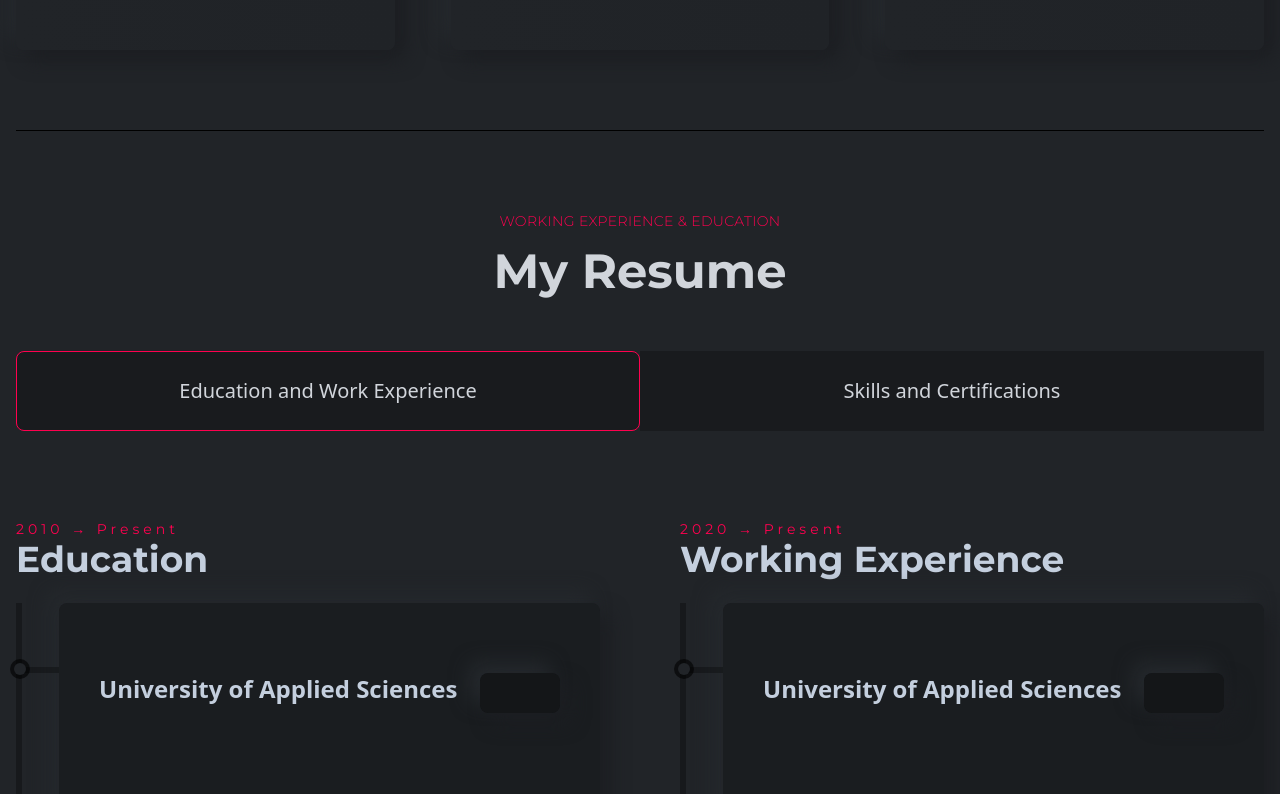
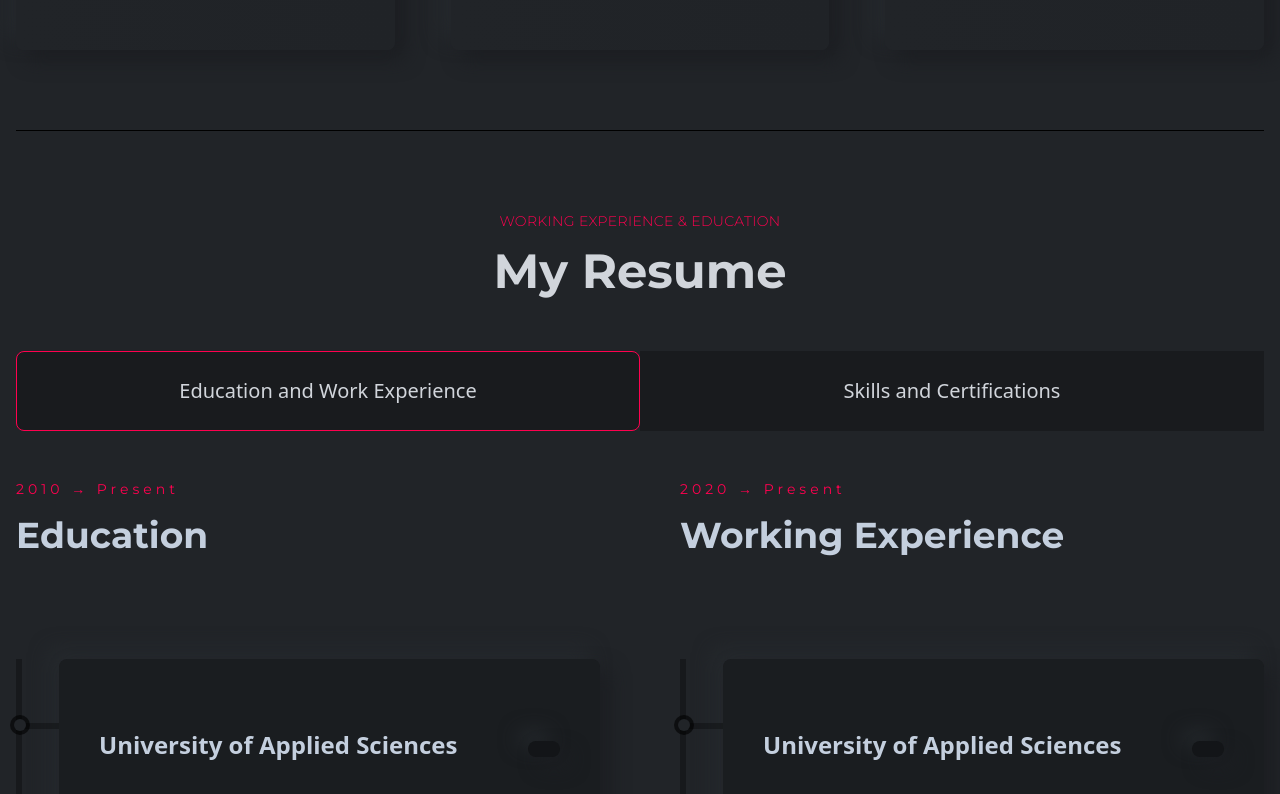
Before and after one commit to ArttuPuttonen/myPortfolio, a React (Create React App) app: page / in a window 1280 px wide. Shown: the part 2980-3774 px from the top of the page. Built offline with nearby package versions, Linux system fonts and the light colour scheme; the HTML template or start-up script is replaced by a standard one.

Commit message:
välipush

```diff
--- a/src/components/features/Card.js
+++ b/src/components/features/Card.js
@@ -12,7 +12,7 @@ const Card = ({title, des, icon}) => {
                     <span className="text-5xl text-designColor">{icon}</span>
                 </div>
                 <div className="flex flex-col gap-6">
-                    <h2 className="text-2xl font-titleFont font-bold text-gray-300">{title}</h2>
+                    <h2 className="text-xl mg:text-2xl font-titleFont font-bold text-gray-300">{title}</h2>
                     <p className="base">{des}</p>
                     <span className="text-2xl text-designColor">
                         <HiArrowRight />
--- a/src/components/features/Features.js
+++ b/src/components/features/Features.js
@@ -8,7 +8,7 @@ function Features() {
         <section id="features" className="w-full py-20 border-b-[1px] border-b-black">
         <Title title="Features" des="What I do"/>
 
-        <div className="grid grid-cols-3 gap-20">
+        <div className="grid grid-cols-1 md:grid-cols-2 xl:grid-cols-3 gap-6 xl:gap-20">
         <Card title="Business Strategy" des="lorem ipsum lorem askldfaklf asdflkasdf klasgbdfaklsjhf asdlfahsdf asdölffsdlk lökasdlkjöas" icon={<FaBars/>}/>
         <Card title="Business Strategy" des="lorem ipsum lorem askldfaklf asdflkasdf klasgbdfaklsjhf asdlfahsdf asdölffsdlk lökasdlkjöas" icon={<FaBars/>}/>
         <Card title="Business Strategy" des="lorem ipsum lorem askldfaklf asdflkasdf klasgbdfaklsjhf asdlfahsdf asdölffsdlk lökasdlkjöas" icon={<FaBars/>}/>
--- a/src/components/projects/ProjectCard.js
+++ b/src/components/projects/ProjectCard.js
@@ -4,7 +4,7 @@ import { FaGlobe } from 'react-icons/fa';
 
 const ProjectCard = ({title, des, img}) => {
     return (
-        <div className="w-full px-12 h-auto py-10 rounded-lg shadow-shadowOne flex flex-col
+        <div className="w-full p-4 xl:px-12 h-auto xl:py-10 rounded-lg shadow-shadowOne flex flex-col
         bg-gradient-to-r from-bodyColor to-[#202327] group hover:bg-gradient-to-b
         hover:from-gray-900 hover:gray-900 transition-colors duration-1000">
             <div className="w-full h-[80%] overflow-hidden rounded-lg">
--- a/src/components/projects/Projects.js
+++ b/src/components/projects/Projects.js
@@ -10,7 +10,7 @@ const Projects = () => {
             <Title title="Projects"
             des="My projects"/>
             </div>
-            <div className="grid grid-cols-3 gap-14">
+            <div className="grid grid-cols-1 md:grid-cols-2 xl:grid-cols-3 gap-6 xl:gap-14">
                 <ProjectCard title="Kuu" img={kuu} des="lorem lorem lorem vittu saatanaaaa ajfsdljkasdf adsf asdf asdf asdf asdf  asdfasdflhkfasdk"/>
                 <ProjectCard />
                 <ProjectCard />
--- a/src/components/resume/Education.js
+++ b/src/components/resume/Education.js
@@ -5,13 +5,14 @@ import { motion } from 'framer-motion';
 const Education = () => {
     return (
         <div>
-            <motion.div initial={{opacity:0}} animate={{opacity:1, transition:{duration:.5}}} className="w-full flex gap-20">
+            <motion.div initial={{opacity:0}} animate={{opacity:1, transition:{duration:.5}}}
+            className="w-full flex flex-col lgl:flex-row gap-10 lgl:gap-20">
             <div>
-            <div className="mt-16 py-6 font-titleFont">
+            <div className="lgl:py-12 py-6 font-titleFont flex flex-col gap-4">
                 <p className="text-sm text-designColor tracking-[4px]">2010 &rarr; Present</p>
-                <h2 className="text-4xl font-bold">Education</h2>
+                <h2 className="text-3xl md:text-4xl font-bold">Education</h2>
             </div>
-            <div className="w-full h-[1000px] border-l-[6px] border-black
+            <div className="mt-6 lgl:mt-14 w-full h-[1000px] border-l-[6px] border-black
             border-opacity-30 flex flex-col gap-10">
                 <ResumeCard
                 title="University of Applied Sciences"
@@ -27,12 +28,14 @@ const Education = () => {
                 des="The first 9 years of Finnish school system. Comprehensive school is mandatory for everyone in Finland" />
             </div>
             </div>
+
+
             <div>
-            <div className="mt-16 py-6 font-titleFont">
+            <div className="lgl:py-12 py-6 font-titleFont flex flex-col gap-4">
                 <p className="text-sm text-designColor tracking-[4px]">2020 &rarr; Present</p>
-                <h2 className="text-4xl font-bold">Working Experience</h2>
+                <h2 className="text-3xl md:text-4xl font-bold">Working Experience</h2>
             </div>
-            <div className="w-full h-[1000px] border-l-[6px] border-black
+            <div className="mt-6 lgl:mt-14 w-full h-[1000px] border-l-[6px] border-black
             border-opacity-30 flex flex-col gap-10">
                 <ResumeCard
                 title="University of Applied Sciences"
--- a/src/components/resume/Resume.js
+++ b/src/components/resume/Resume.js
@@ -14,7 +14,7 @@ const Resume = () => {
             des="My Resume"/>
             </div>
             <div>
-            <ul className="w-full grid grid-cols-2">
+            <ul className="w-full grid grid-cols-1 md:grid-cols-2">
                 <li onClick={()=> setEducationData(true) & setSkillsData(false)}  className={`${
               educationData
                 ? "border-designColor rounded-lg"
--- a/src/components/resume/ResumeCard.js
+++ b/src/components/resume/ResumeCard.js
@@ -11,10 +11,10 @@ const ResumeCard = ({title, des, subTitle, result}) => {
                 </span>
             </div>
             <div className="w-full bg-black bg-opacity-20 hover-bg-opacity-30 duration-300
-            rounded-lg px-10 flex flex-col justify-center gap-10 shadow-shadowOne">
-                <div className="flex justify-between items-center">
+            rounded-lg p-4 lgl:px-10 flex flex-col justify-center gap-6 lgl:gap-10 shadow-shadowOne">
+                <div className="flex flex-col lgl:flex-row justify-between gap-4 lgl:gap-0 lgl:items-center">
                     <div>
-                    <h3 className="text-2xl font-semibold group-hover:text-white duration-300">
+                    <h3 className="text-xl md:text-2xl font-semibold group-hover:text-white duration-300">
                         {title}
                     </h3>
                     <p className="text-sm mt-2 text-grey-400 group-hover:text-white duration-300">
@@ -22,11 +22,11 @@ const ResumeCard = ({title, des, subTitle, result}) => {
                     </p>
                     </div>
                     <div>
-                        <p className="w-20 h-10 text-designColor bg-black bg-opacity-25 rounded-lg
+                        <p className="px-4 py-2 text-designColor bg-black bg-opacity-25 rounded-lg
                         flex justify-center items-center shadow-shadowOne text-sm font-medium">{result}</p>
                     </div>
                 </div>
-                <p className="font-medium text-gray-400 group-hover:text-gray-300 duration-300">
+                <p className="text-sm md:text-base font-medium text-gray-400 group-hover:text-gray-300 duration-300">
                     {des}
                 </p>
             </div>
```
